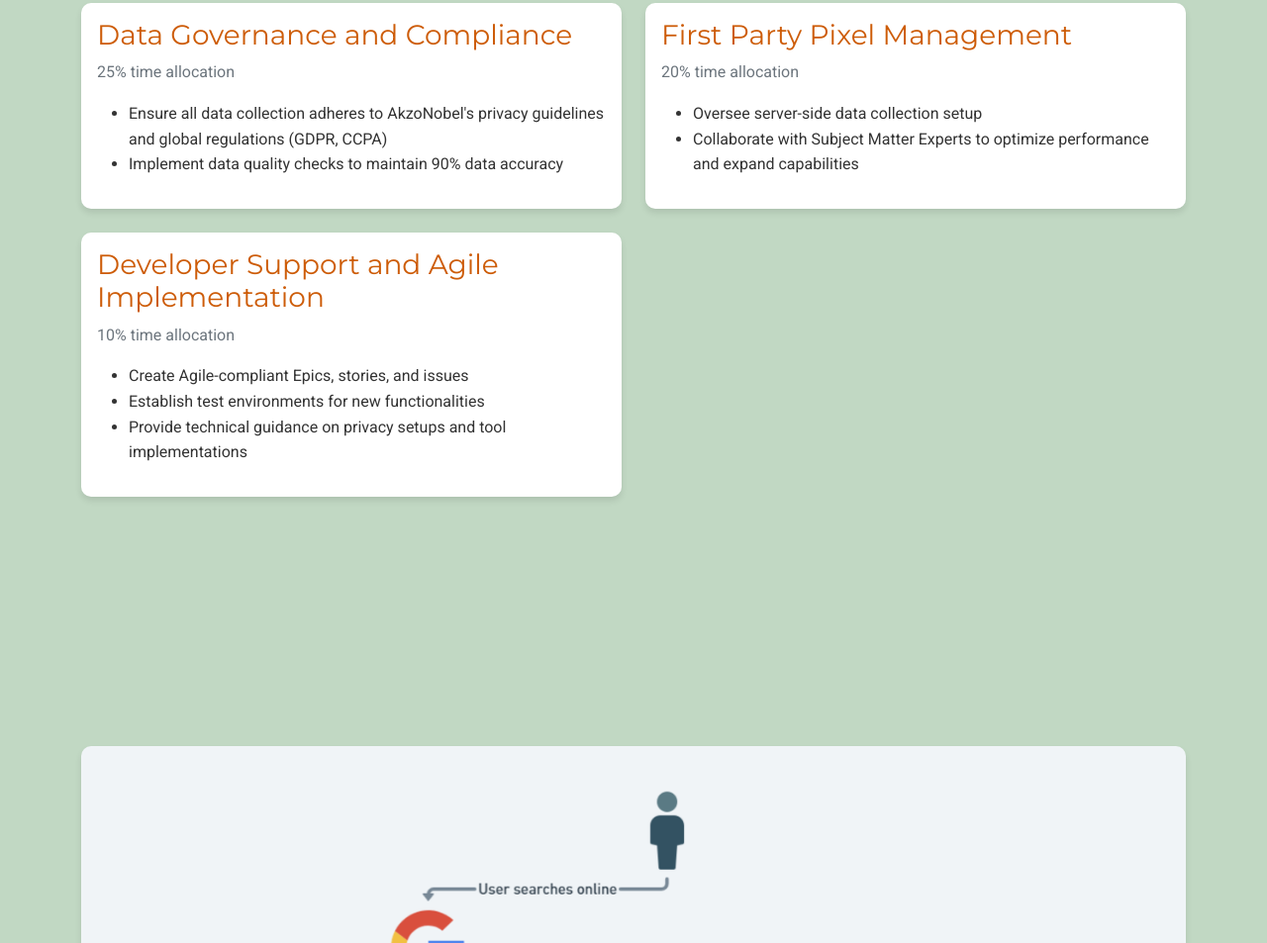
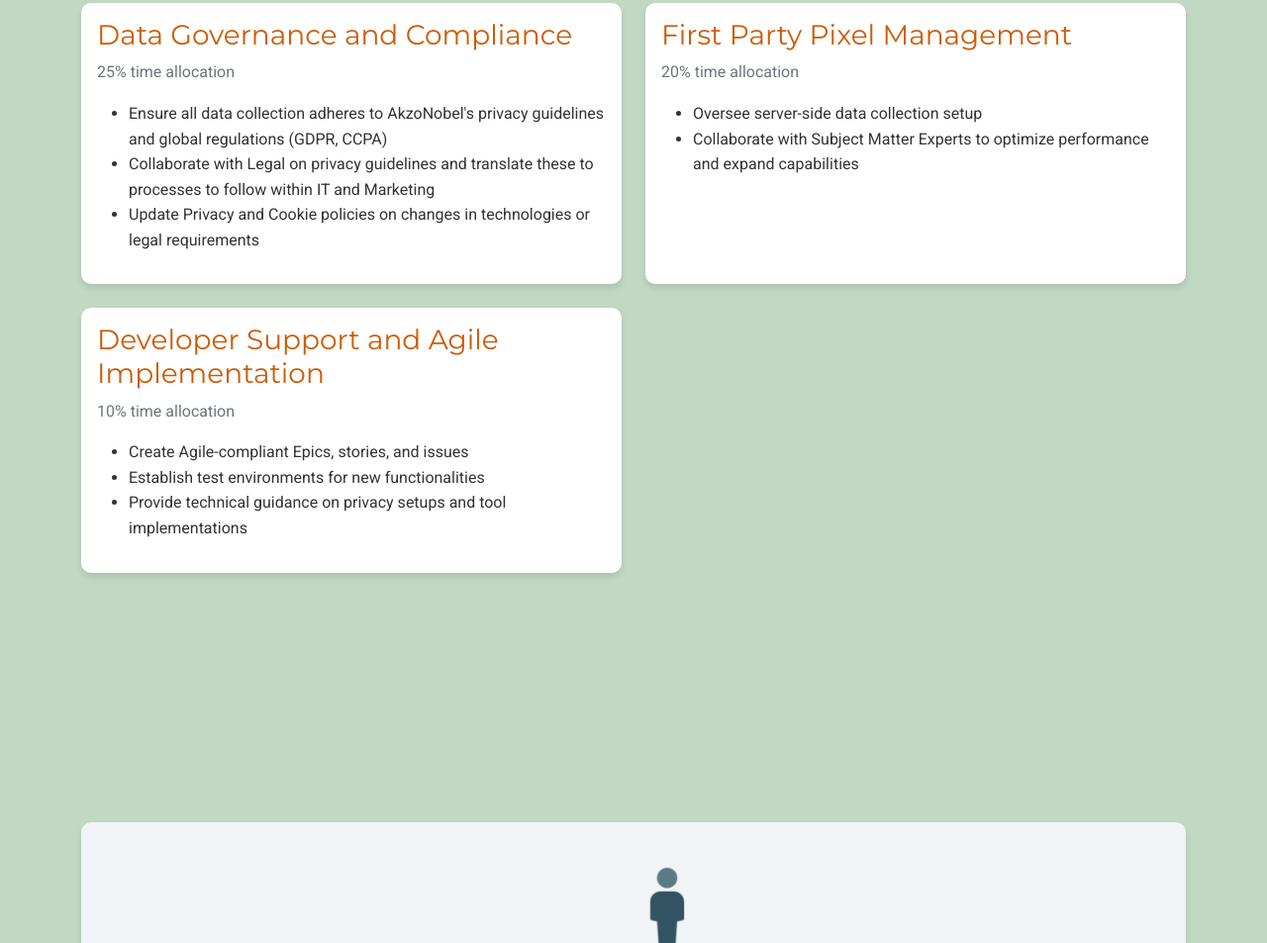
Before and after one commit to BoLans1/Lansdaal, a plain HTML site: page akzonobel-project.html in a window 1280 px wide. Shown: the part 1194-2147 px from the top of the page at 99% size. Drawn offline with nearby package versions, Linux system fonts and the light colour scheme.

Commit message:
Update akzonobel-project.html

```diff
--- a/akzonobel-project.html
+++ b/akzonobel-project.html
@@ -200,7 +200,8 @@
                             <ul>
                                 <li>Ensure all data collection adheres to AkzoNobel's privacy guidelines and global
                                     regulations (GDPR, CCPA)</li>
-                                <li>Implement data quality checks to maintain 90% data accuracy</li>
+                                <li>Collaborate with Legal on privacy guidelines and translate these to processes to follow within IT and Marketing</li>
+                                <li>Update Privacy and Cookie policies on changes in technologies or legal requirements</li>
                             </ul>
                         </div>
                     </div>
```
